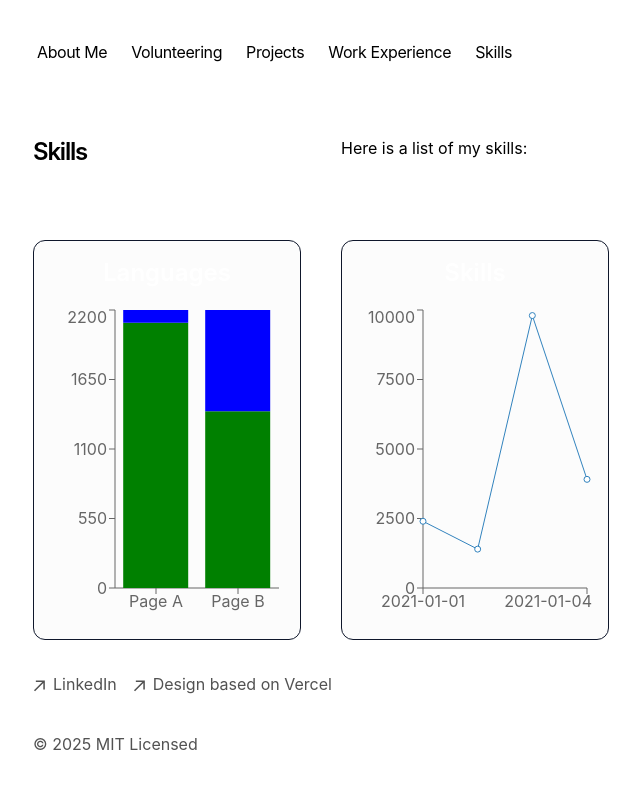
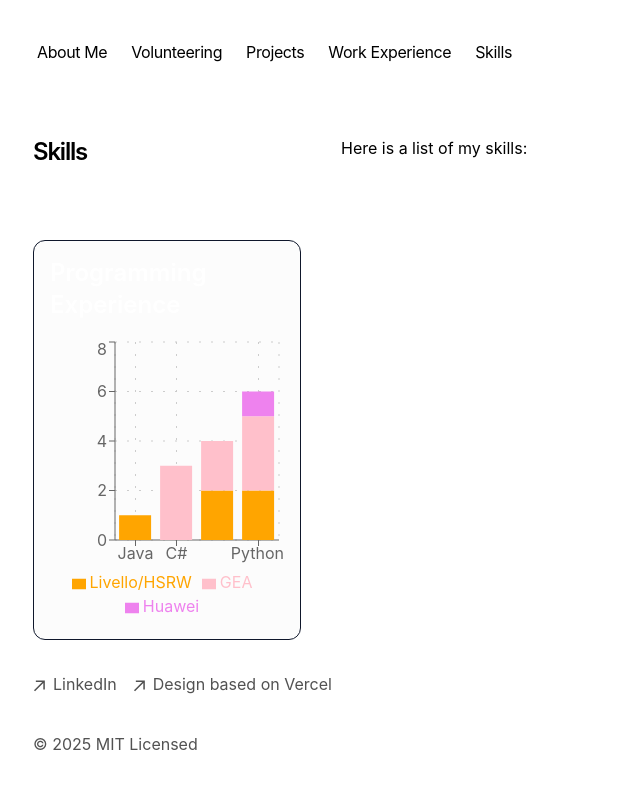
Before and after one commit to franciscosuca/onlineCv, a Next.js app: page /skills in a window 1280 px wide. Shown: the top 788 px of the page, without its empty margins (319-959 px from the left). Built offline with nearby package versions, Linux system fonts and the light colour scheme.

Commit message:
Adapt the graph to work with the data from the skills page and add legend to the barGraph.

```diff
--- a/app/components/graphBarComponent.tsx
+++ b/app/components/graphBarComponent.tsx
@@ -1,20 +1,39 @@
 'use client';
 
-import { BarChart, Bar, XAxis, YAxis, ResponsiveContainer } from 'recharts';
+import { BarChart, Bar, XAxis, YAxis, ResponsiveContainer, Legend, CartesianGrid } from 'recharts';
 
-//* TODO-1: make the graph stacked
-// TODO-2: add a legend to the graph
+//* TODO-0: make the graph stacked
+//* TODO-1: adapt the graph to work with the data from the skills page
+//* TODO-2: add a legend to the graph
 // TODO-3: add a tooltip to the graph?
 // TODO-4: define dataset for the graph: programming languages, years of experience and companies
 
-export function GraphBarComponent({sData}) {
+// sData sample:
+// {
+//     name: 'Python',
+//     totalYears: 5,
+//     yearsAtCompany: {
+//         'Company A': 3,
+//         'Company B': 2
+//     }
+// }
+
+export function GraphBarComponent({ sData }) {
+    const companies = Array.from(new Set(sData.flatMap(item => Object.keys(item.yearsAtCompany))));
+
+    const colors = ['orange', 'pink', 'violet', 'green', 'blue', 'red'];
     return (
         <ResponsiveContainer width="100%" height="100%">
             <BarChart width={600} height={300} data={sData}>
+                <CartesianGrid strokeDasharray="2 10" />
                 <XAxis dataKey="name"/>
-                <YAxis dataKey="pv" />
-                <Bar dataKey="pv" stackId="1" fill='green' />
-                <Bar dataKey="amt" stackId="1" fill='blue'/>
+                <YAxis dataKey="totalYears" />
+                <Legend />
+
+                {companies.map((company, index) => (
+                    <Bar key={company} dataKey={`yearsAtCompany.${company}`} stackId="1" fill={colors[index % colors.length]} name={company} />
+                ))}
+
             </BarChart>
         </ResponsiveContainer>
     );
--- a/app/components/graphComponent.tsx
+++ b/app/components/graphComponent.tsx
@@ -1,11 +1,6 @@
 'use client';
 
 import { LineChart, Line, XAxis, YAxis, ResponsiveContainer } from 'recharts';
-
-// TODO-1: create graph component for languages (x: languages, y: years, legend: companies)
-// TODO-2: define method to get data from skills for the graph above
-// TODO-3: create seconds graph for the technologies
-// TODO-4: create a npm package for the graph component?
 
 export function GraphComponent({ sData }) {
     return (
--- a/app/skills/page.tsx
+++ b/app/skills/page.tsx
@@ -13,23 +13,31 @@ const testProgramingExperience = [
         name: 'Java',
         totalYears: 1,
         yearsAtCompany: {
-            'Company A': 1,
+            'Livello/HSRW': 1,
+        }
+    },
+    {
+        name: 'C#',
+        totalYears: 1,
+        yearsAtCompany: {
+            'GEA': 3,
         }
     },
     {
         name: 'JavaScript',
         totalYears: 4,
         yearsAtCompany: {
-            'Company A': 2,
-            'Company B': 2
+            'Livello/HSRW': 2,
+            'GEA': 2
         }
     },
     {
         name: 'Python',
-        totalYears: 5,
+        totalYears: 6,
         yearsAtCompany: {
-            'Company A': 3,
-            'Company B': 2
+            'Livello/HSRW': 2,
+            'GEA': 3,
+            'Huawei': 1
         }
     },
 ]
@@ -58,13 +66,14 @@ export default function Page() {
         <section className="grid xl:grid-cols-2 w-full gap-10 max-w-[1400px]">
             <h1  className="mb-8 text-2xl font-semibold tracking-tighter">Skills</h1>
             <p>Here is a list of my skills:</p>
-            <GridItem title="Languages">
-                <GraphBarComponent sData={testDataBar} />
+
+            <GridItem title="Programming Experience">
+                <GraphBarComponent sData={testProgramingExperience} />
             </GridItem>
-
+{/*
             <GridItem title="Skills">
                 <GraphComponent sData={testData} />
-            </GridItem>
+            </GridItem> */}
         </section>
     );
     {/* <ul>
```
